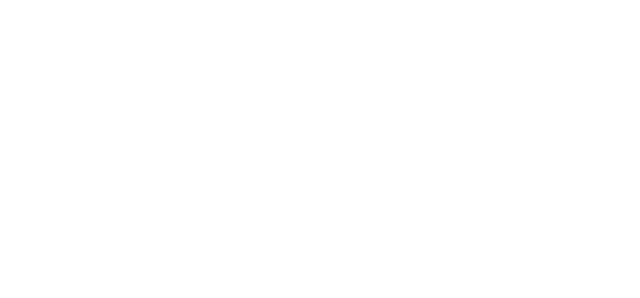
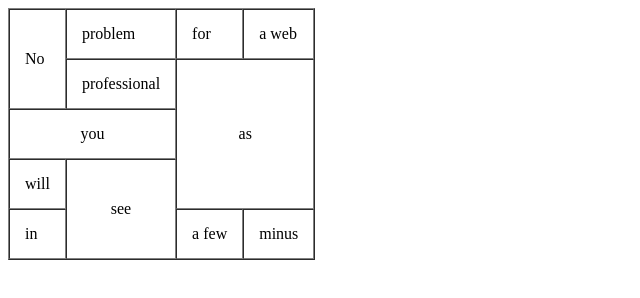
Before and after one commit to khayeain/khayeain.github.io, a plain HTML site: page HTML/table3.html in a window 1280 px wide. Shown: the whole page, without its empty margins (0-640 px from the left). Drawn offline with Linux system fonts and the light colour scheme.

Commit message:
assignment

```diff
--- a/HTML/table3.html
+++ b/HTML/table3.html
@@ -7,9 +7,30 @@
     <title>Document</title>
 </head>
 <body>
-    <table>
+    <table border="1" cellspacing="0" cellpadding="15">
         <thead>
+            <tr>
+                <td rowspan="2">No</td>
+                <td>problem</td>
+                <td>for</td>
+                <td>a web</td>
+            </tr>
+            <tr>
+                <td>professional</td>
+                <td colspan="3" rowspan="3" align="center">as</td>
+            <tr>
+                <td colspan="2" align="center">you</td>
+            </tr>
+            <tr>
+                <td>will</td>
+                <td rowspan="2" align="center">see</td>
 
+            </tr>
+            <tr>
+                <td>in</td>
+                <td>a few</td>
+                <td>minus</td>
+            </tr>
         </thead>
     </table>
 </body>
```
